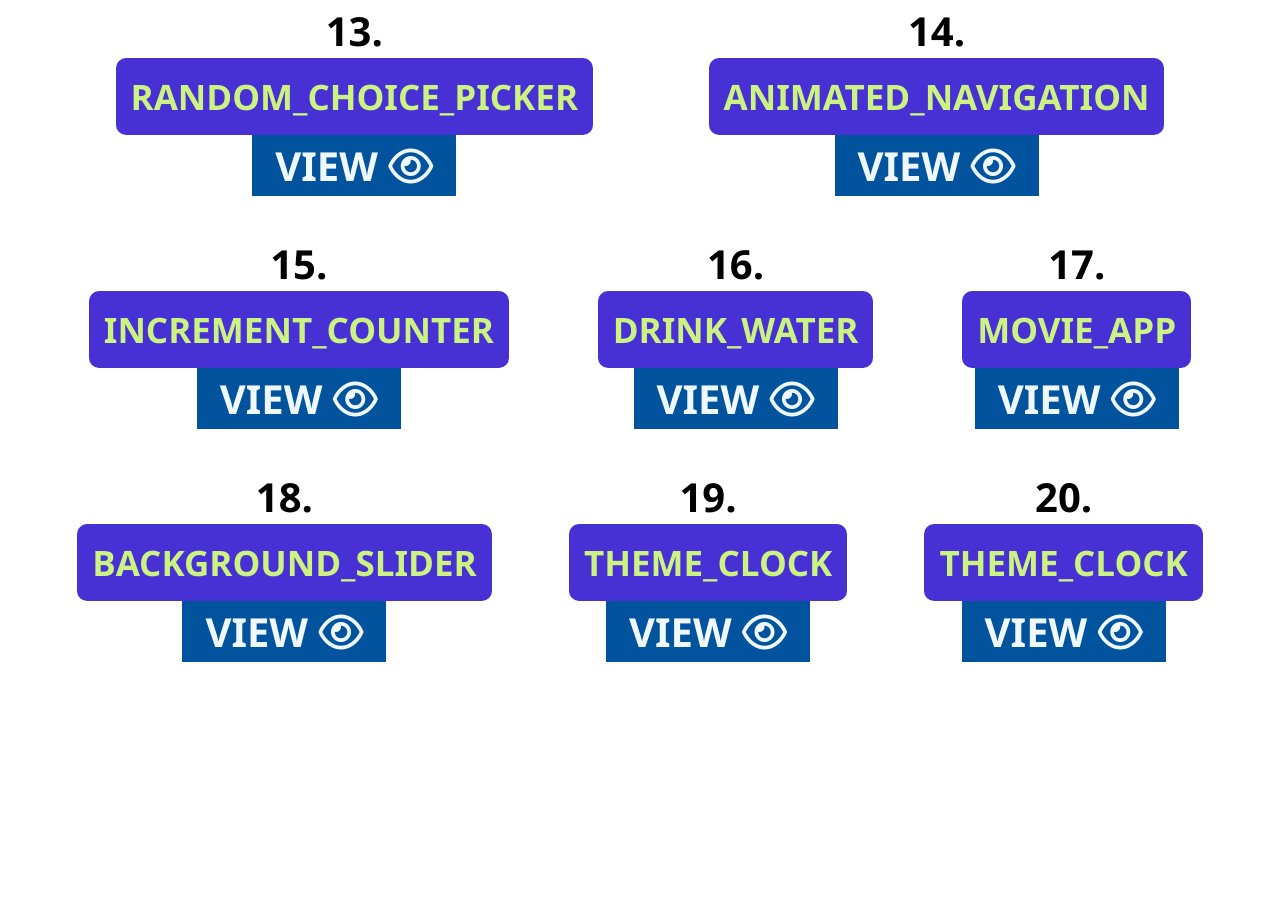
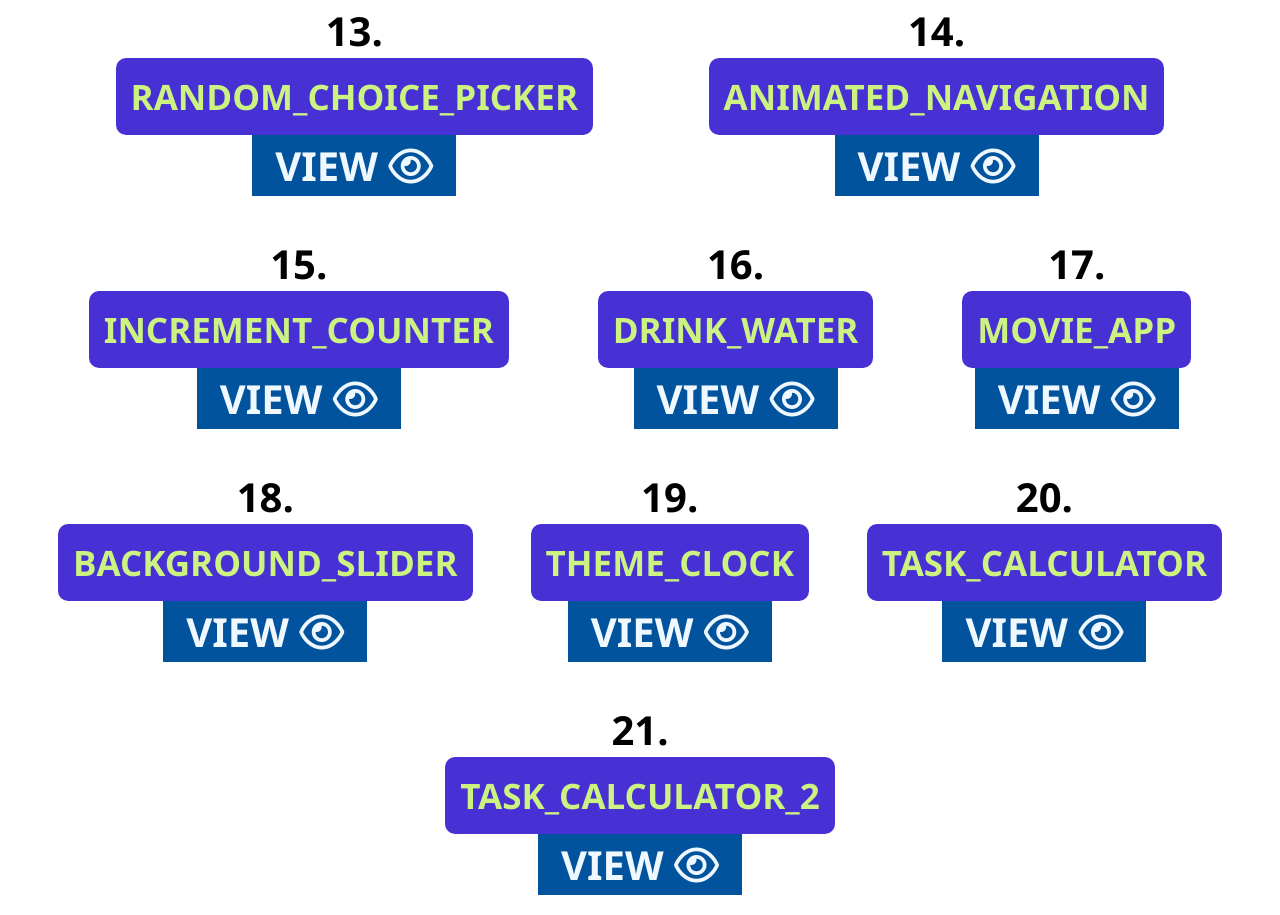
Before and after one commit to Kazirobin/JavaScript_Exercises, a plain HTML site: page index.html in a window 1280 px wide. Shown: the part 1010-1925 px from the top of the page. Before the commit the page ends 1692 px from the top, so only its background shows below. Drawn offline with Linux system fonts and the light colour scheme.

Commit message:
calculator basic readme

```diff
--- /dev/null
+++ b/Task_Calculator_2/style.css
@@ -0,0 +1,4 @@
+@import url(https://fonts.googleapis.com/css?family=Sofia+Sans:100,200,300,regular,500,600,700,800,900,100italic,200italic,300italic,italic,500italic,600italic,700italic,800italic,900italic);
+*{
+    font-family: "Sofia Sans";
+}
--- a/index.html
+++ b/index.html
@@ -215,8 +215,15 @@
       </div>
 
       <div class="project">
-        <h4>Theme_Clock</h4>
+        <h4>Task_Calculator</h4>
         <a href="./Task_Calculator/index.html"
+          >view <i class="fa-regular fa-eye"></i
+        ></a>
+      </div>
+
+      <div class="project">
+        <h4>Task_Calculator_2</h4>
+        <a href="./Task_Calculator_2/index.html"
           >view <i class="fa-regular fa-eye"></i
         ></a>
       </div>
```
Also changed, not shown: Task_Calculator_2/index.html (added, +24 -0 lines), 1 other file.
